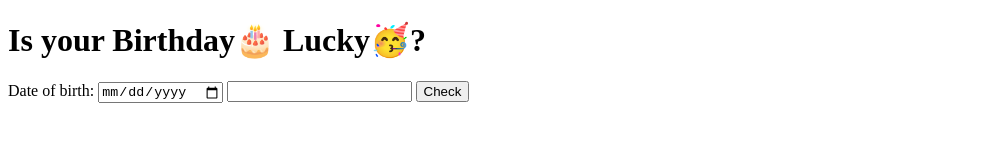
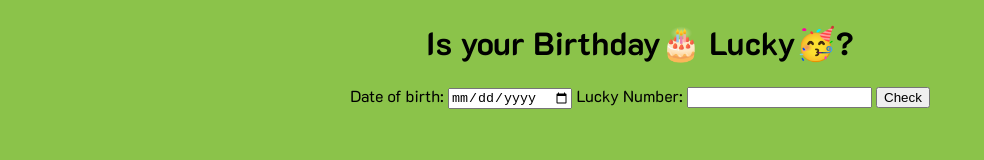
Before and after one commit to RakshitB07/is-your-birthday-luckyy, a plain HTML site: page index.html in a window 1280 px wide. Shown: the whole page, without its empty margins (0-984 px from the left). Drawn offline with Linux system fonts and the light colour scheme.

Commit message:
css done

```diff
--- a/index.html
+++ b/index.html
@@ -14,7 +14,7 @@
     <div class="container">
         <label for="d-o-b">Date of birth:</label>
         <input type="date" id="d-o-b">
-        <label for="lucky-number"></label>
+        <label for="lucky-number">Lucky Number:</label>
         <input type="number" id="lucky-number">
         <button id="check-number">Check</button>
         <div id="output-box"></div>
--- a/styles.css
+++ b/styles.css
@@ -0,0 +1,28 @@
+@import url('https://fonts.googleapis.com/css2?family=K2D:wght@400;700&display=swap');
+
+body {
+    max-width: 900px;
+    margin: auto;
+    font-family: 'K2D', sans-serif;
+    background-color: #8bc34a;
+    text-align: center;
+}
+
+h1 {
+    font-size: 2rem;
+    font-weight: 700;
+    color: #000000;
+}
+
+body .container {
+    font-size: 1rem;
+    font-weight: 400;
+    color: #000000;
+}
+
+#output-box {
+    padding: 1rem;
+    font-size: 1.2rem;
+    font-weight: 400;
+    color: #000000;
+}
```
